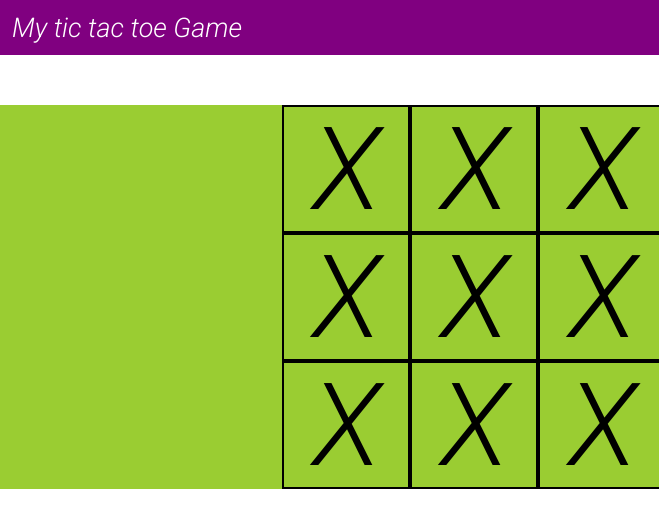
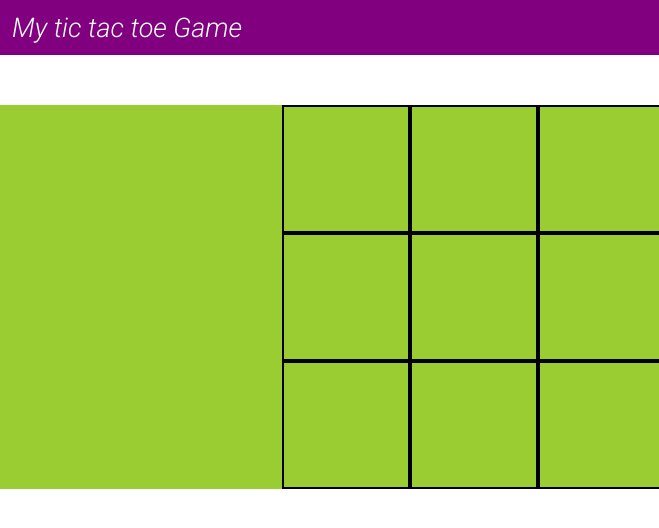
Before and after one commit to Aaryangarg8534/Web_Dev, a plain HTML site: page Aaryan/Javascript/Tic Tac Toe/index.html in a window 1280 px wide. Shown: the full height of the page, 0-659 px from the left. Drawn offline with Linux system fonts and the light colour scheme.

Commit message:
Tic Tac Toe

```diff
--- a/Aaryan/Javascript/Tic Tac Toe/index.html
+++ b/Aaryan/Javascript/Tic Tac Toe/index.html
@@ -16,15 +16,15 @@
     </nav>
     <div class="gameContainer">
       <div class="container">
-        <div class="box"><span class="boxtext">X</span></div>
-        <div class="box"><span class="boxtext">X</span></div>
-        <div class="box"><span class="boxtext">X</span></div>
-        <div class="box"><span class="boxtext">X</span></div>
-        <div class="box"><span class="boxtext">X</span></div>
-        <div class="box"><span class="boxtext">X</span></div>
-        <div class="box"><span class="boxtext">X</span></div>
-        <div class="box"><span class="boxtext">X</span></div>
-        <div class="box"><span class="boxtext">X</span></div>
+        <div class="box bt-0 bl-0"><span class="boxtext"></span></div>
+        <div class="box bt-0"><span class="boxtext"></span></div>
+        <div class="box br-0 bt-0"><span class="boxtext"></span></div>
+        <div class="box bl-0"><span class="boxtext"></span></div>
+        <div class="box"><span class="boxtext"></span></div>
+        <div class="box br-0"><span class="boxtext"></span></div>
+        <div class="box bl-0 bb-0"><span class="boxtext"></span></div>
+        <div class="box bb-0"><span class="boxtext"></span></div>
+        <div class="box br-0 bb-0"><span class="boxtext"></span></div>
       </div>
       <div class="gameInfo">
         <h1>Welcoime to Tic Tac Toe</h1>
```
